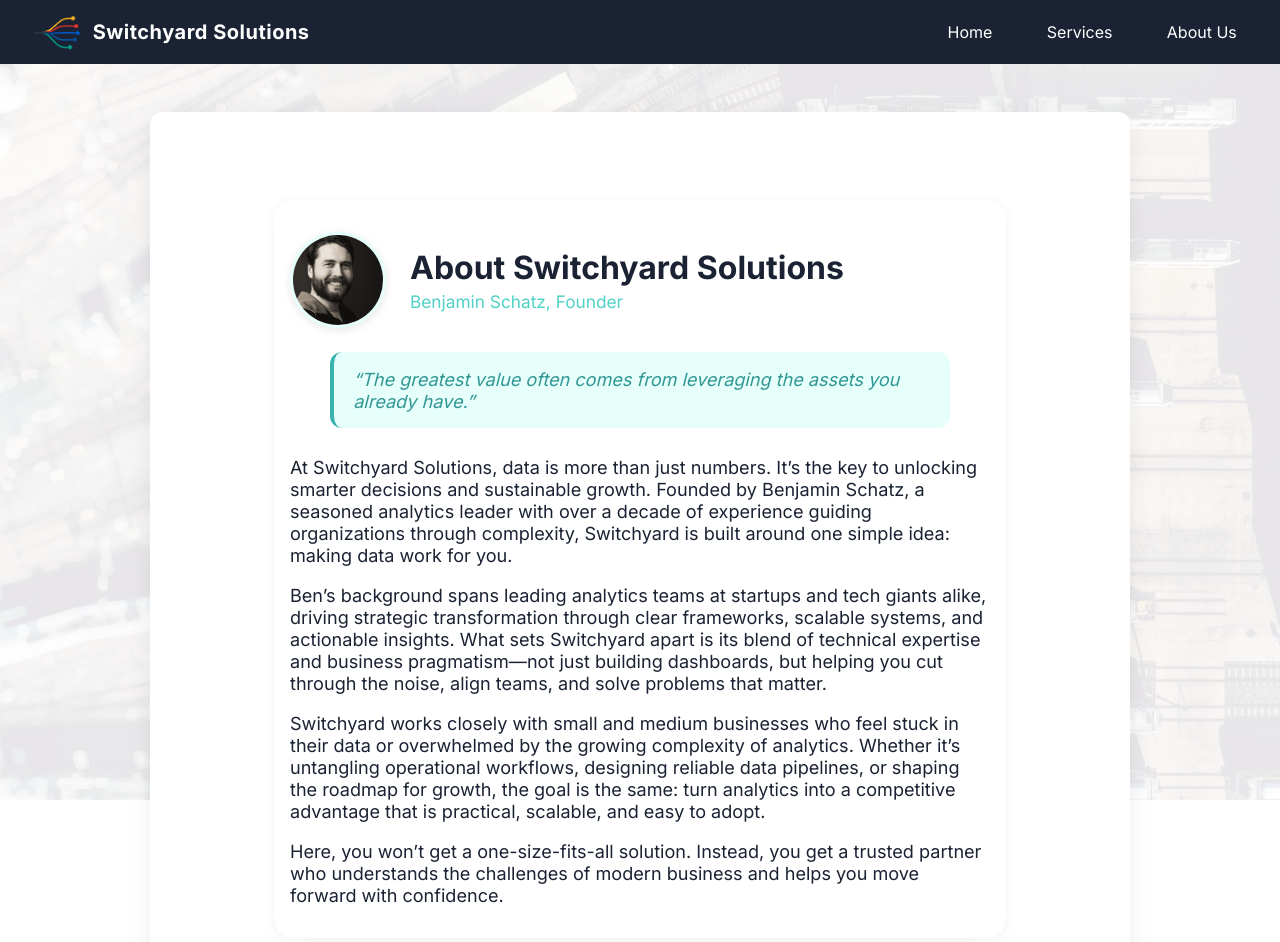
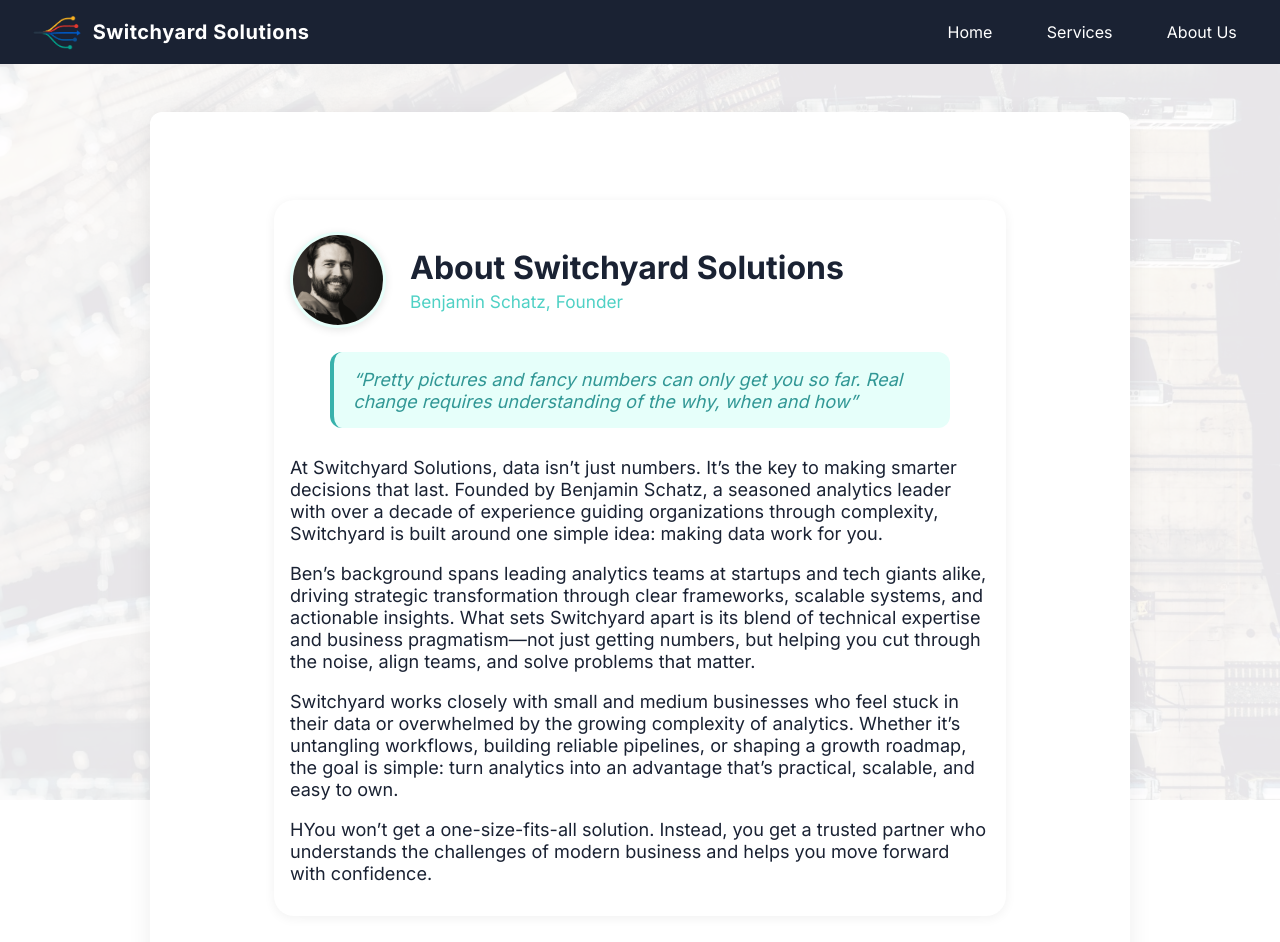
Before and after one commit to ben-switchyard/switchyardsolutions-site, a Next.js app: page /about in a window 1280 px wide. Shown: the top 942 px of the page. Built offline with nearby package versions, Linux system fonts and the light colour scheme.

Commit message:
Updated Descriptions and text

```diff
--- a/pages/about.js
+++ b/pages/about.js
@@ -50,19 +50,27 @@ export default function About() {
           marginBottom: 28,
           fontSize: '1.13rem'
         }}>
-          “The greatest value often comes from leveraging the assets you already have.”
+          “Pretty pictures and fancy numbers can only get you so far. Real change requires understanding of the why, when and how”
         </blockquote>
         <p style={{ fontSize: '1.13rem', marginBottom: 18 }}>
-          At Switchyard Solutions, data is more than just numbers. It’s the key to unlocking smarter decisions and sustainable growth. Founded by Benjamin Schatz, a seasoned analytics leader with over a decade of experience guiding organizations through complexity, Switchyard is built around one simple idea: making data work for you.
+          At Switchyard Solutions, data isn’t just numbers. It’s the key to making smarter decisions that last.
+          Founded by Benjamin Schatz, a seasoned analytics leader with over a decade of experience guiding organizations
+          through complexity, Switchyard is built around one simple idea: making data work for you.
         </p>
         <p style={{ fontSize: '1.13rem', marginBottom: 18 }}>
-          Ben’s background spans leading analytics teams at startups and tech giants alike, driving strategic transformation through clear frameworks, scalable systems, and actionable insights. What sets Switchyard apart is its blend of technical expertise and business pragmatism—not just building dashboards, but helping you cut through the noise, align teams, and solve problems that matter.
+          Ben’s background spans leading analytics teams at startups and tech giants alike, driving strategic
+          transformation through clear frameworks, scalable systems, and actionable insights.
+          What sets Switchyard apart is its blend of technical expertise and business pragmatism—not just
+          getting numbers, but helping you cut through the noise, align teams, and solve problems that matter.
         </p>
         <p style={{ fontSize: '1.13rem', marginBottom: 18 }}>
-          Switchyard works closely with small and medium businesses who feel stuck in their data or overwhelmed by the growing complexity of analytics. Whether it’s untangling operational workflows, designing reliable data pipelines, or shaping the roadmap for growth, the goal is the same: turn analytics into a competitive advantage that is practical, scalable, and easy to adopt.
+          Switchyard works closely with small and medium businesses who feel stuck in their data or overwhelmed
+          by the growing complexity of analytics. Whether it’s untangling workflows, building reliable pipelines, or
+          shaping a growth roadmap, the goal is simple: turn analytics into an advantage that’s practical, scalable, and easy to own.
         </p>
         <p style={{ fontSize: '1.13rem', marginBottom: 0 }}>
-          Here, you won’t get a one-size-fits-all solution. Instead, you get a trusted partner who understands the challenges of modern business and helps you move forward with confidence.
+          HYou won’t get a one-size-fits-all solution. Instead, you get a trusted partner who understands
+          the challenges of modern business and helps you move forward with confidence.
         </p>
       </motion.section>
     </Layout>
```
Also changed, not shown: data/caseStudies.js (+4 -4 lines), data/services.js (+9 -9 lines), pages/index.js (+12 -10 lines).
